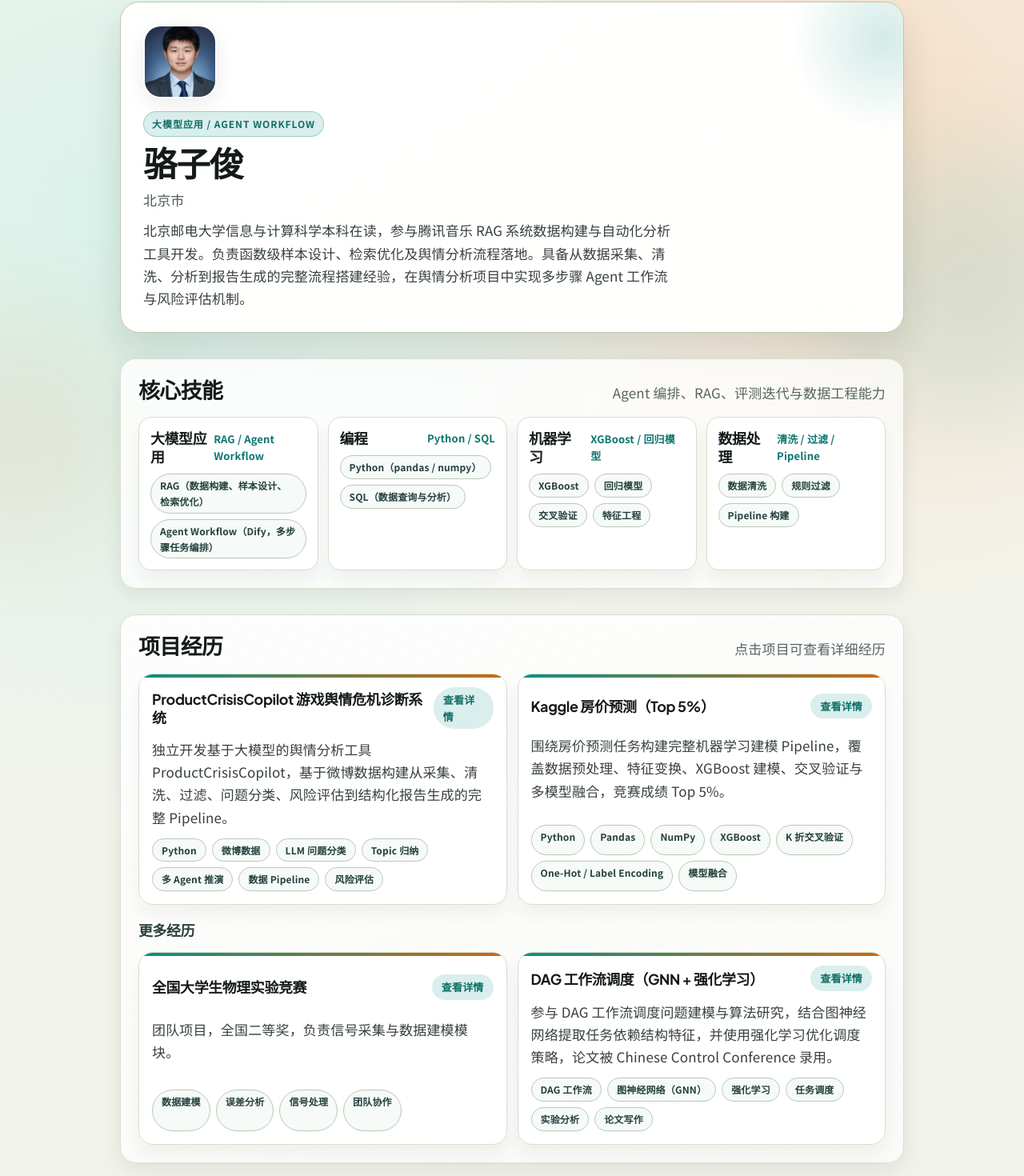
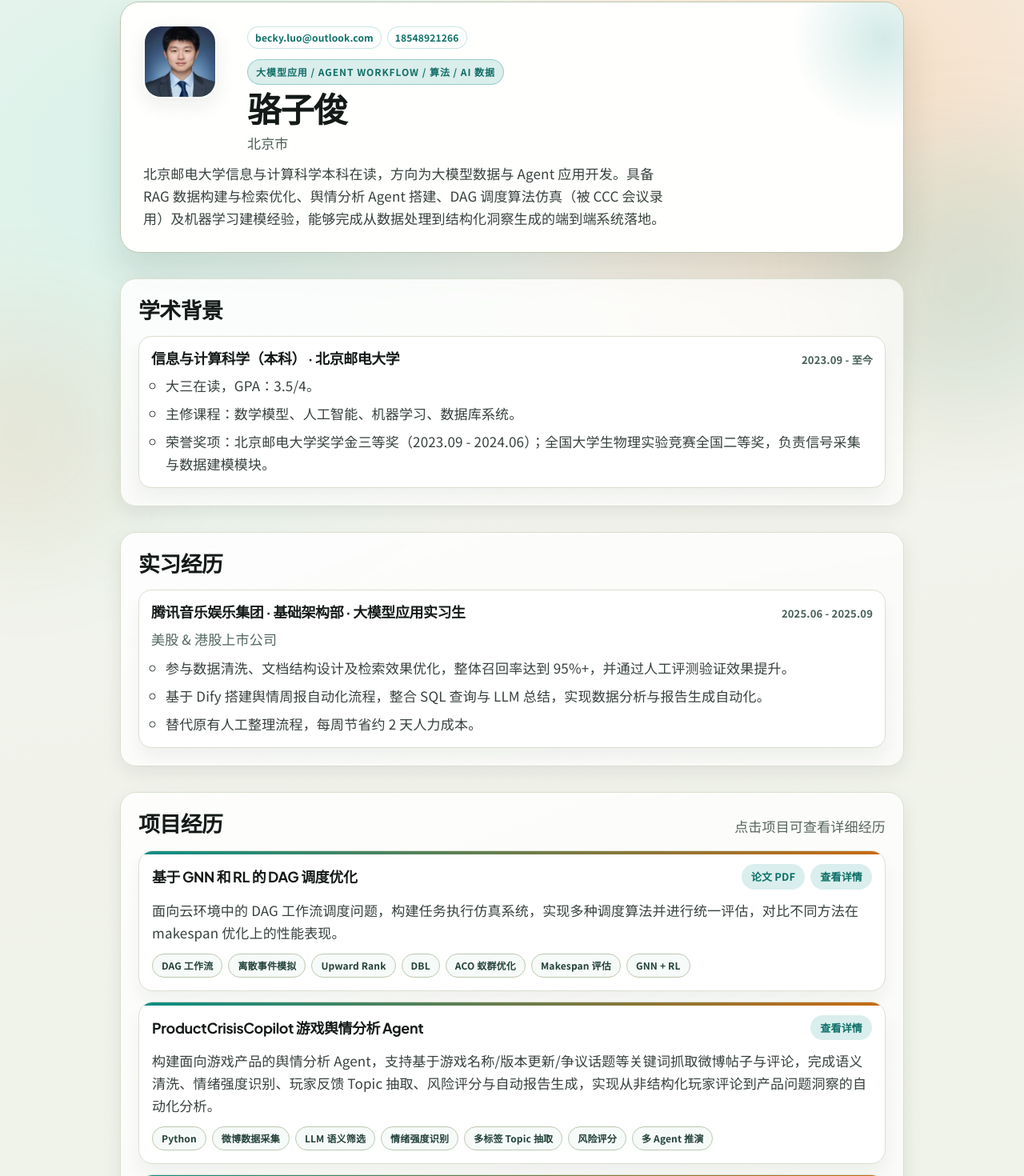
Before and after one commit to hazyluo/resume, a React (Vite) app: page /#/ in a window 1280 px wide. Shown: the part 50-1520 px from the top of the page at 80% size. Built offline with nearby package versions, Linux system fonts and the light colour scheme.

Commit message:
feat: add paper pdf link to resume

```diff
--- a/src/components/ProjectCard.tsx
+++ b/src/components/ProjectCard.tsx
@@ -7,13 +7,40 @@ interface ProjectCardProps {
 }
 
 export function ProjectCard({ project }: ProjectCardProps) {
+  const paperHref = project.links.paper
+    ? project.links.paper.startsWith('http')
+      ? project.links.paper
+      : `${import.meta.env.BASE_URL}${project.links.paper.replace(/^\//, '')}`
+    : ''
+
   return (
     <article className="project-card">
       <div className="project-card-head">
         <h3>{project.title}</h3>
-        <Link to={`/projects/${project.slug}`}>查看详情</Link>
+        <div className="project-card-links">
+          {paperHref ? (
+            <a href={paperHref} target="_blank" rel="noreferrer">
+              论文 PDF
+            </a>
+          ) : null}
+          <Link className="project-detail-link" to={`/projects/${project.slug}`}>
+            查看详情
+          </Link>
+        </div>
       </div>
       <p>{project.summary}</p>
+      <div className="project-print-details">
+        {project.responsibilities.length || project.details.length ? (
+          <ul>
+            {project.responsibilities.map((responsibility) => (
+              <li key={responsibility}>{responsibility}</li>
+            ))}
+            {project.details.map((detail) => (
+              <li key={detail}>{detail}</li>
+            ))}
+          </ul>
+        ) : null}
+      </div>
       <TagList items={project.techStack} />
     </article>
   )
--- a/src/components/Timeline.tsx
+++ b/src/components/Timeline.tsx
@@ -13,7 +13,7 @@ export function Timeline({ entries }: TimelineProps) {
     <ol className="timeline">
       {entries.map((entry) => {
         const key = `${entry.period}-${'company' in entry ? entry.company : entry.school}`
-        const heading = 'company' in entry ? `${entry.role} · ${entry.company}` : `${entry.degree} · ${entry.school}`
+        const heading = 'company' in entry ? `${entry.company} · ${entry.role}` : `${entry.degree} · ${entry.school}`
         const secondary = 'company' in entry ? entry.location : ''
         const details = 'highlights' in entry ? entry.highlights : entry.details
 
--- a/src/data/resume.json
+++ b/src/data/resume.json
@@ -1,8 +1,8 @@
 {
   "profile": {
     "name": "骆子俊",
-    "title": "大模型应用 / Agent Workflow ",
-    "summary": "北京邮电大学信息与计算科学本科在读，参与腾讯音乐 RAG 系统数据构建与自动化分析工具开发。负责函数级样本设计、检索优化及舆情分析流程落地。具备从数据采集、清洗、分析到报告生成的完整流程搭建经验，在舆情分析项目中实现多步骤 Agent 工作流与风险评估机制。",
+    "title": "大模型应用 / Agent Workflow / 算法 / AI 数据",
+    "summary": "北京邮电大学信息与计算科学本科在读，方向为大模型数据与 Agent 应用开发。具备 RAG 数据构建与检索优化、舆情分析 Agent 搭建、DAG 调度算法仿真（被 CCC 会议录用）及机器学习建模经验，能够完成从数据处理到结构化洞察生成的端到端系统落地。",
     "avatar": "/avatar.jpg",
     "location": "北京市"
   },
@@ -30,26 +30,47 @@
   ],
   "projects": [
     {
+      "slug": "dag-gnn-rl-scheduling",
+      "title": "基于 GNN 和 RL 的 DAG 调度优化",
+      "summary": "面向云环境中的 DAG 工作流调度问题，构建任务执行仿真系统，实现多种调度算法并进行统一评估，对比不同方法在 makespan 优化上的性能表现。",
+      "responsibilities": [
+        "建模云环境下 DAG 工作流调度问题，在同构 executor 约束下以最小化 makespan 为目标进行资源分配优化。",
+        "实现 DAG 随机生成与离散事件仿真环境，统一抽象任务执行、executor 分配、依赖释放和 makespan 统计流程。",
+        "构建可扩展 benchmark，支持不同 DAG 规模、拓扑结构与资源配置下的算法评估。",
+        "实现 Upward Rank、DBL、ACO 等调度算法，完成资源分配策略设计与对比实验。",
+        "构建统一实验评估框架，对启发式算法、群智能算法和学习型调度方法进行横向比较。",
+        "分析 GNN+RL 调度方法的 MDP 建模与图表示思路，理解学习型策略相较启发式方法的优势。",
+        "相关论文被 Chinese Control Conference 录用。"
+      ],
+      "techStack": ["DAG 工作流", "离散事件模拟", "Upward Rank", "DBL", "ACO 蚁群优化", "Makespan 评估", "GNN + RL"],
+      "links": {
+        "paper": "https://hazyluo.github.io/resume/papers/1360-final.pdf"
+      },
+      "details": [
+        "围绕 makespan 优化目标搭建从 DAG 生成、仿真执行、算法调度到结果统计的完整评估链路。"
+      ],
+      "featured": false
+    },
+    {
       "slug": "product-crisis-copilot",
-      "title": "ProductCrisisCopilot 游戏舆情危机诊断系统",
-      "summary": "独立开发基于大模型的舆情分析工具 ProductCrisisCopilot，基于微博数据构建从采集、清洗、过滤、问题分类、风险评估到结构化报告生成的完整 Pipeline。",
+      "title": "ProductCrisisCopilot 游戏舆情分析 Agent",
+      "summary": "构建面向游戏产品的舆情分析 Agent，支持基于游戏名称/版本更新/争议话题等关键词抓取微博帖子与评论，完成语义清洗、情绪强度识别、玩家反馈 Topic 抽取、风险评分与自动报告生成，实现从非结构化玩家评论到产品问题洞察的自动化分析。",
       "responsibilities": [
-        "基于微博数据构建舆情分析 Pipeline，完成数据采集、规则过滤（广告/无关内容）及两级评论清洗。",
-        "设计帖子与评论分级过滤机制，结合关键词规则与 LLM 判断识别有效用户反馈，评论有效数从 16 条提升至 344 条。",
-        "基于 LLM 实现问题分类与 topic 归纳，将离散舆情归纳为 5-8 个核心问题类别并提取代表声音。",
-        "构建风险评估机制，综合负面比例、情感强度、烈度分布进行优先级排序，输出 P0/P1/P2 分级建议。",
-        "设计多 Agent 推演框架，通过玩家代言人、产品经理、商业分析师、危机公关等角色的立场冲突模拟，对处置方案进行多视角评估。"
+        "搭建微博游戏舆情数据采集管道，围绕游戏产品、版本更新、活动争议等关键词抓取帖子及评论。",
+        "设计“规则过滤 + LLM 语义筛选”的双层清洗机制，过滤广告、代练、引流、粉圈/赛事及非目标产品反馈。",
+        "针对游戏社区黑话、反讽与情绪化表达，构建情绪极性与情绪强度分析模块，区分强烈负面与一般吐槽。",
+        "基于大模型进行多标签 Topic 抽取，将玩家评论映射为玩法、数值、氪金、优化、运营活动等结构化问题空间。",
+        "设计舆情风险评分机制，融合负面占比、评论增长速度与情绪强度，识别潜在高风险话题并筛选代表性评论。",
+        "引入多 Agent 方案推演模块，模拟玩家、运营、产品等角色围绕高风险问题进行对话，比较不同处理方案的适用场景、优缺点与执行成本。",
+        "输出包含核心问题、代表评论、风险排序、方案对比和处理建议的结构化游戏舆情分析报告，形成端到端舆情分析与决策辅助 Agent。"
       ],
-      "techStack": ["Python", "微博数据", "LLM 问题分类", "Topic 归纳", "多 Agent 推演", "数据 Pipeline", "风险评估"],
+      "techStack": ["Python", "微博数据采集", "LLM 语义筛选", "情绪强度识别", "多标签 Topic 抽取", "风险评分", "多 Agent 推演"],
       "links": {},
       "details": [
-        "评论关联方式采用父帖 ID 关联拉取，保留评论与原帖上下文关系，提升后续问题判断与归因分析的可解释性。",
-        "情感模型从电商垂直模型替换为通用微调后的情感模型，降低游戏舆情场景下的误判，负面识别率提高 20%。",
-        "将舆情分析拆分为 topic 归纳和结构化报告两层生成，先沉淀核心问题类别，再输出含根因分析和可执行建议的决策报告。"
+        "将关键词采集、语义清洗、情绪识别、Topic 抽取、风险评分、多 Agent 方案推演和结构化报告生成串联为端到端舆情分析与决策辅助 Agent。"
       ],
       "featured": true
     },
-
     {
       "slug": "kaggle-house-prices",
       "title": "Kaggle 房价预测（Top 5%）",
@@ -67,41 +88,6 @@
         "以交叉验证结果作为主要迭代依据，对比单模型与融合模型表现，最终通过线性回归和 XGBoost 加权融合取得 Top 5% 成绩。"
       ],
       "featured": true
-    },
-    {
-      "slug": "physics-experiment-contest",
-      "title": "全国大学生物理实验竞赛",
-      "summary": "团队项目，全国二等奖，负责信号采集与数据建模模块。",
-      "responsibilities": [
-        "将实验采集的光纤干涉信号转化为可分析的数据表示。",
-        "通过标定与误差分析建立压力与光学响应之间的定量模型。",
-        "支撑系统性能评估与灵敏度优化，并参与实验方案迭代"
-      ],
-      "techStack": ["数据建模", "误差分析", "信号处理", "团队协作"],
-      "links": {},
-      "details": [
-        "获得全国大学生物理实验竞赛全国二等奖。",
-        "负责的数据建模模块支撑了系统性能评估和灵敏度优化。"
-      ],
-      "featured": false
-    },
-    {
-      "slug": "dag-gnn-rl-scheduling",
-      "title": "DAG 工作流调度（GNN + 强化学习）",
-      "summary": "参与 DAG 工作流调度问题建模与算法研究，结合图神经网络提取任务依赖结构特征，并使用强化学习优化调度策略，论文被 Chinese Control Conference 录用。",
-      "responsibilities": [
-        "参与 DAG 工作流调度问题建模，将任务依赖关系表示为图结构。",
-        "使用图神经网络（GNN）提取任务间结构特征，用于辅助调度决策。",
-        "结合强化学习方法优化调度策略，提高任务执行效率。",
-        "参与实验设计、结果分析及论文撰写，论文被 Chinese Control Conference 录用。"
-      ],
-      "techStack": ["DAG 工作流", "图神经网络（GNN）", "强化学习", "任务调度", "实验分析", "论文写作"],
-      "links": {},
-      "details": [
-        "将工作流中的任务依赖抽象为有向无环图，围绕节点特征、依赖关系和执行顺序构建调度问题表示。",
-        "通过 GNN 表征任务间结构信息，并结合强化学习进行策略优化，研究经历可迁移到 Agent 任务图建模和复杂流程调度理解。"
-      ],
-      "featured": false
     }
   ],
   "experience": [
@@ -125,7 +111,7 @@
       "details": [
         "大三在读，GPA：3.5/4。",
         "主修课程：数学模型、人工智能、机器学习、数据库系统。",
-        "荣誉奖项：北京邮电大学奖学金三等奖（2023.09 - 2024.06）。"
+        "荣誉奖项：北京邮电大学奖学金三等奖（2023.09 - 2024.06）；全国大学生物理实验竞赛全国二等奖，负责信号采集与数据建模模块。"
       ]
     }
   ],
--- a/src/pages/HomePage.tsx
+++ b/src/pages/HomePage.tsx
@@ -1,12 +1,9 @@
 import { ProjectCard } from '../components/ProjectCard'
 import { Section } from '../components/Section'
-import { TagList } from '../components/TagList'
 import { Timeline } from '../components/Timeline'
 import { resumeData } from '../utils/resume'
 
 export function HomePage() {
-  const featuredProjects = resumeData.projects.filter((project) => project.featured)
-  const otherProjects = resumeData.projects.filter((project) => !project.featured)
   const avatarSrc = resumeData.profile.avatar
     ? `${import.meta.env.BASE_URL}${resumeData.profile.avatar.replace(/^\//, '')}`
     : ''
@@ -14,6 +11,7 @@ export function HomePage() {
   return (
     <main className="resume-shell">
       <header className="profile-card">
+        <div className="profile-main-row">
           {avatarSrc ? (
             <img
               className="profile-avatar"
@@ -21,58 +19,8 @@ export function HomePage() {
               alt={`${resumeData.profile.name} 的头像`}
             />
           ) : null}
-        <p className="profile-title">{resumeData.profile.title}</p>
-        <h1>{resumeData.profile.name}</h1>
-        <p className="profile-location">{resumeData.profile.location}</p>
-        <p className="profile-summary">{resumeData.profile.summary}</p>
-      </header>
-
-      <Section id="skills" title="核心技能" subtitle="Agent 编排、RAG、评测迭代与数据工程能力">
-        <div className="skills-grid">
-          {resumeData.skills.length ? (
-            resumeData.skills.map((skill) => (
-              <article key={skill.name} className="skill-card">
-                <div className="skill-head">
-                  <h3>{skill.name}</h3>
-                  <span>{skill.level}</span>
-                </div>
-                <TagList items={skill.tags} />
-              </article>
-            ))
-          ) : (
-            <p className="empty-hint">暂无技能信息</p>
-          )}
-        </div>
-      </Section>
-
-      <Section id="projects" title="项目经历" subtitle="点击项目可查看详细经历">
-        <div className="project-grid">
-          {featuredProjects.map((project) => (
-            <ProjectCard key={project.slug} project={project} />
-          ))}
-        </div>
-        {otherProjects.length ? (
-          <>
-            <h3 className="subheading">更多经历</h3>
-            <div className="project-grid">
-              {otherProjects.map((project) => (
-                <ProjectCard key={project.slug} project={project} />
-              ))}
-            </div>
-          </>
-        ) : null}
-      </Section>
-
-      <Section id="experience" title="实习经历">
-        <Timeline entries={resumeData.experience} />
-      </Section>
-
-      <Section id="education" title="教育背景">
-        <Timeline entries={resumeData.education} />
-      </Section>
-
-      <Section id="contact" title="联系方式">
-        <ul className="contact-list">
+          <div className="profile-main-content">
+            <ul className="profile-contact-list">
               {resumeData.contact.email ? (
                 <li>
                   <a href={`mailto:${resumeData.contact.email}`}>{resumeData.contact.email}</a>
@@ -105,6 +53,28 @@ export function HomePage() {
                 </li>
               ) : null}
             </ul>
+            <p className="profile-title">{resumeData.profile.title}</p>
+            <h1>{resumeData.profile.name}</h1>
+            <p className="profile-location">{resumeData.profile.location}</p>
+          </div>
+        </div>
+        <p className="profile-summary">{resumeData.profile.summary}</p>
+      </header>
+
+      <Section id="education" title="学术背景">
+        <Timeline entries={resumeData.education} />
+      </Section>
+
+      <Section id="experience" title="实习经历">
+        <Timeline entries={resumeData.experience} />
+      </Section>
+
+      <Section id="projects" title="项目经历" subtitle="点击项目可查看详细经历">
+        <div className="project-list">
+          {resumeData.projects.map((project) => (
+            <ProjectCard key={project.slug} project={project} />
+          ))}
+        </div>
       </Section>
     </main>
   )
--- a/src/pages/ProjectDetailPage.tsx
+++ b/src/pages/ProjectDetailPage.tsx
@@ -9,6 +9,12 @@ export function ProjectDetailPage() {
   if (!project) {
     return <Navigate to="/404" replace />
   }
+
+  const paperHref = project.links.paper
+    ? project.links.paper.startsWith('http')
+      ? project.links.paper
+      : `${import.meta.env.BASE_URL}${project.links.paper.replace(/^\//, '')}`
+    : ''
 
   return (
     <main className="resume-shell detail-shell">
@@ -66,7 +72,12 @@ export function ProjectDetailPage() {
                 源码仓库
               </a>
             ) : null}
-            {!project.links.demo && !project.links.repo ? (
+            {paperHref ? (
+              <a href={paperHref} target="_blank" rel="noreferrer">
+                论文 PDF
+              </a>
+            ) : null}
+            {!project.links.demo && !project.links.repo && !paperHref ? (
               <p className="empty-hint">暂无外部链接</p>
             ) : null}
           </div>
--- a/src/pages/resume.css
+++ b/src/pages/resume.css
@@ -20,6 +20,42 @@
     var(--panel);
   box-shadow: var(--shadow-lg);
   animation: rise-in 0.55s ease-out both;
+}
+
+.profile-main-row {
+  display: grid;
+  grid-template-columns: 112px minmax(0, 1fr);
+  gap: 18px;
+  align-items: start;
+}
+
+.profile-main-content {
+  z-index: 1;
+  display: grid;
+  gap: 7px;
+  min-width: 0;
+}
+
+.profile-contact-list {
+  margin: 0;
+  padding: 0;
+  list-style: none;
+  display: flex;
+  flex-wrap: wrap;
+  justify-content: flex-start;
+  gap: 7px;
+}
+
+.profile-contact-list a {
+  display: inline-flex;
+  border-radius: 999px;
+  border: 1px solid rgba(11, 143, 133, 0.22);
+  padding: 3px 9px;
+  background: rgba(255, 255, 255, 0.78);
+  color: #0d7068;
+  text-decoration: none;
+  font-size: 12px;
+  font-weight: 700;
 }
 
 .profile-card::after {
@@ -175,10 +211,18 @@
   font-weight: 600;
 }
 
+.project-grid,
+.project-list {
+  display: grid;
+  gap: 13px;
+}
+
 .project-grid {
-  display: grid;
   grid-template-columns: repeat(auto-fit, minmax(275px, 1fr));
-  gap: 13px;
+}
+
+.project-list {
+  grid-template-columns: 1fr;
 }
 
 .subheading {
@@ -193,6 +237,14 @@
   padding: 16px;
   display: grid;
   gap: 12px;
+}
+
+.project-print-details {
+  display: none;
+}
+
+.project-print-details ul {
+  margin: 0;
 }
 
 .project-card::before {
@@ -210,6 +262,13 @@
   justify-content: space-between;
   gap: 10px;
   align-items: center;
+}
+
+.project-card-links {
+  display: flex;
+  flex-wrap: wrap;
+  justify-content: flex-end;
+  gap: 7px;
 }
 
 .project-card-head a,
@@ -383,6 +442,15 @@
     padding: 18px;
   }
 
+  .profile-contact-list {
+    justify-content: flex-start;
+    max-width: none;
+  }
+
+  .profile-main-row {
+    grid-template-columns: 80px minmax(0, 1fr);
+  }
+
   .section-header,
   .timeline-head,
   .project-card-head {
@@ -396,3 +464,175 @@
     border-radius: 18px;
   }
 }
+
+@media print {
+  *,
+  *::before,
+  *::after {
+    animation: none !important;
+    transition: none !important;
+  }
+
+  .resume-shell {
+    width: 100%;
+    padding: 0;
+    gap: 7px;
+  }
+
+  .profile-card,
+  .section,
+  .detail-card,
+  .not-found-card {
+    background: #ffffff !important;
+    box-shadow: none !important;
+    backdrop-filter: none !important;
+    opacity: 1 !important;
+    border-radius: 8px;
+    padding: 8px 10px;
+  }
+
+  .profile-card,
+  .detail-card,
+  .not-found-card {
+    page-break-inside: avoid;
+    break-inside: avoid;
+  }
+
+  .profile-main-row {
+    grid-template-columns: 58px minmax(0, 1fr);
+    align-items: start;
+    gap: 4px 10px;
+  }
+
+  .profile-contact-list {
+    gap: 3px;
+  }
+
+  .profile-contact-list a {
+    border-radius: 5px;
+    padding: 1px 5px;
+    font-size: 9px;
+    background: #ffffff;
+  }
+
+  .profile-card::after,
+  .project-card::before {
+    content: none;
+  }
+
+  .profile-avatar {
+    grid-row: 1 / span 4;
+    width: 54px;
+    height: 54px;
+    border-radius: 8px;
+    box-shadow: none;
+  }
+
+  .profile-title {
+    margin-top: 0;
+    padding: 1px 5px;
+    border-radius: 5px;
+    font-size: 9px;
+    letter-spacing: 0;
+  }
+
+  .profile-location,
+  .profile-summary {
+    max-width: none;
+  }
+
+  .section {
+    gap: 5px;
+    page-break-inside: auto;
+    break-inside: auto;
+  }
+
+  .section-header {
+    gap: 4px 10px;
+  }
+
+  .section-header p {
+    display: none;
+  }
+
+  .skills-grid {
+    grid-template-columns: repeat(2, 1fr);
+    gap: 7px;
+  }
+
+  .skill-card,
+  .project-card,
+  .timeline-item {
+    box-shadow: none !important;
+    transform: none !important;
+    page-break-inside: avoid;
+    break-inside: avoid;
+  }
+
+  .skill-card,
+  .project-card,
+  .timeline-item {
+    border-radius: 7px;
+    padding: 6px 8px;
+    gap: 4px;
+  }
+
+  .skill-head {
+    margin-bottom: 4px;
+  }
+
+  .skill-head span,
+  .timeline-head span {
+    font-size: 10px;
+  }
+
+  .tag-list {
+    gap: 4px;
+  }
+
+  .tag-list li {
+    border-radius: 5px;
+    padding: 1px 5px;
+    font-size: 9px;
+  }
+
+  .project-list,
+  .timeline {
+    gap: 5px;
+  }
+
+  .project-card-head,
+  .timeline-head {
+    gap: 8px;
+  }
+
+  .project-card-head a,
+  .back-link,
+  .contact-list a,
+  .link-row a {
+    padding: 2px 6px;
+    border-radius: 5px;
+    font-size: 9px;
+  }
+
+  .project-detail-link {
+    display: none;
+  }
+
+  .project-print-details {
+    display: grid;
+    gap: 4px;
+  }
+
+  .timeline ul,
+  .detail-section ul,
+  .project-print-details ul {
+    margin: 0;
+    gap: 2px;
+    padding-left: 14px;
+  }
+
+  .contact-list {
+    gap: 5px;
+  }
+}
--- a/src/types/resume.ts
+++ b/src/types/resume.ts
@@ -15,6 +15,7 @@ export interface SkillItem {
 export interface ProjectLinks {
   demo?: string
   repo?: string
+  paper?: string
 }
 
 export interface ProjectItem {
--- a/src/utils/resume.ts
+++ b/src/utils/resume.ts
@@ -70,6 +70,7 @@ const normalizeProjects = (value: unknown): ProjectItem[] => {
       links: {
         demo: asText(links.demo),
         repo: asText(links.repo),
+        paper: asText(links.paper),
       },
       details: asStringArray(parsed.details),
       featured: Boolean(parsed.featured),
```
Also changed, not shown: src/index.css (+62 -0 lines), 1 other file (tests, documents, lock files or other folders). Lines whose indentation alone changed are shown as unchanged.
